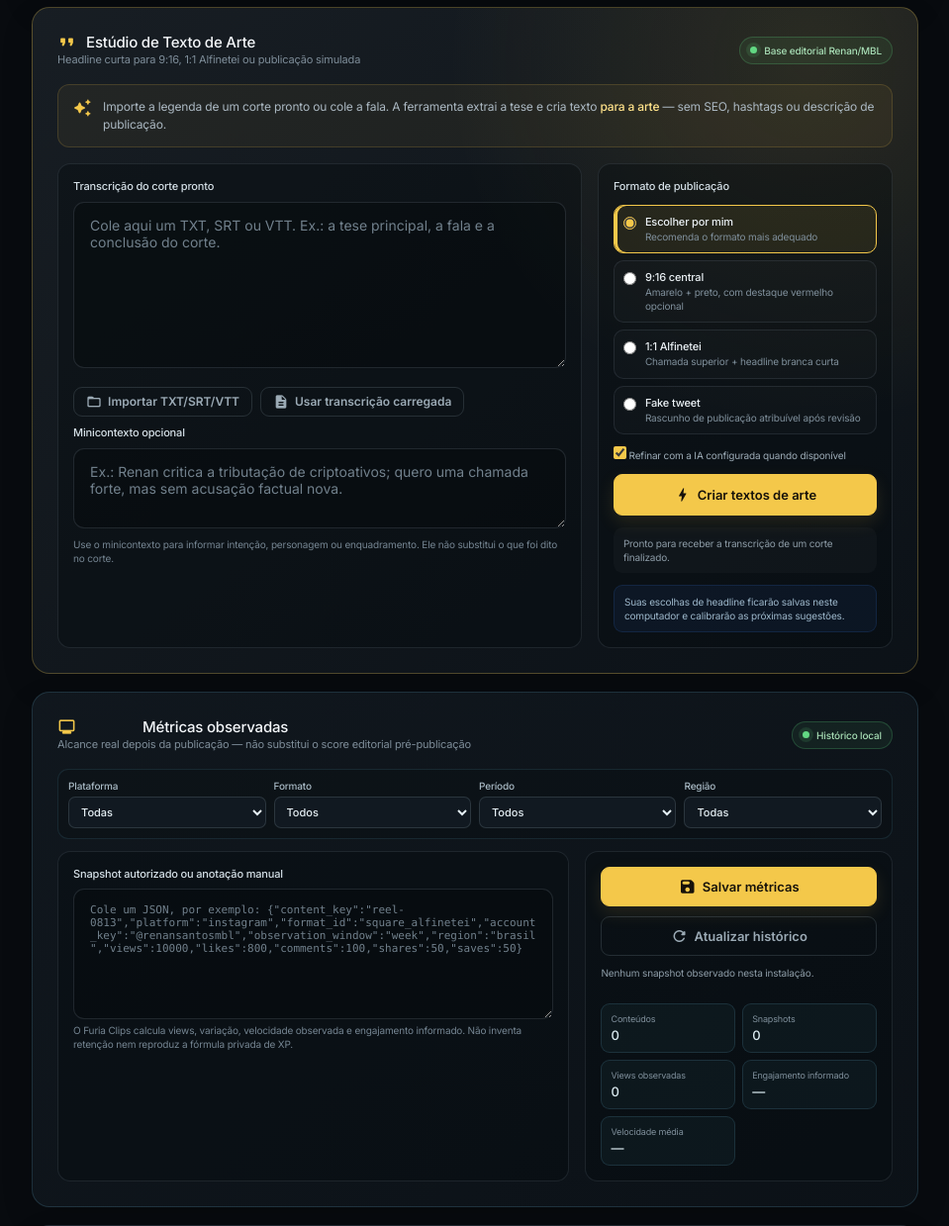
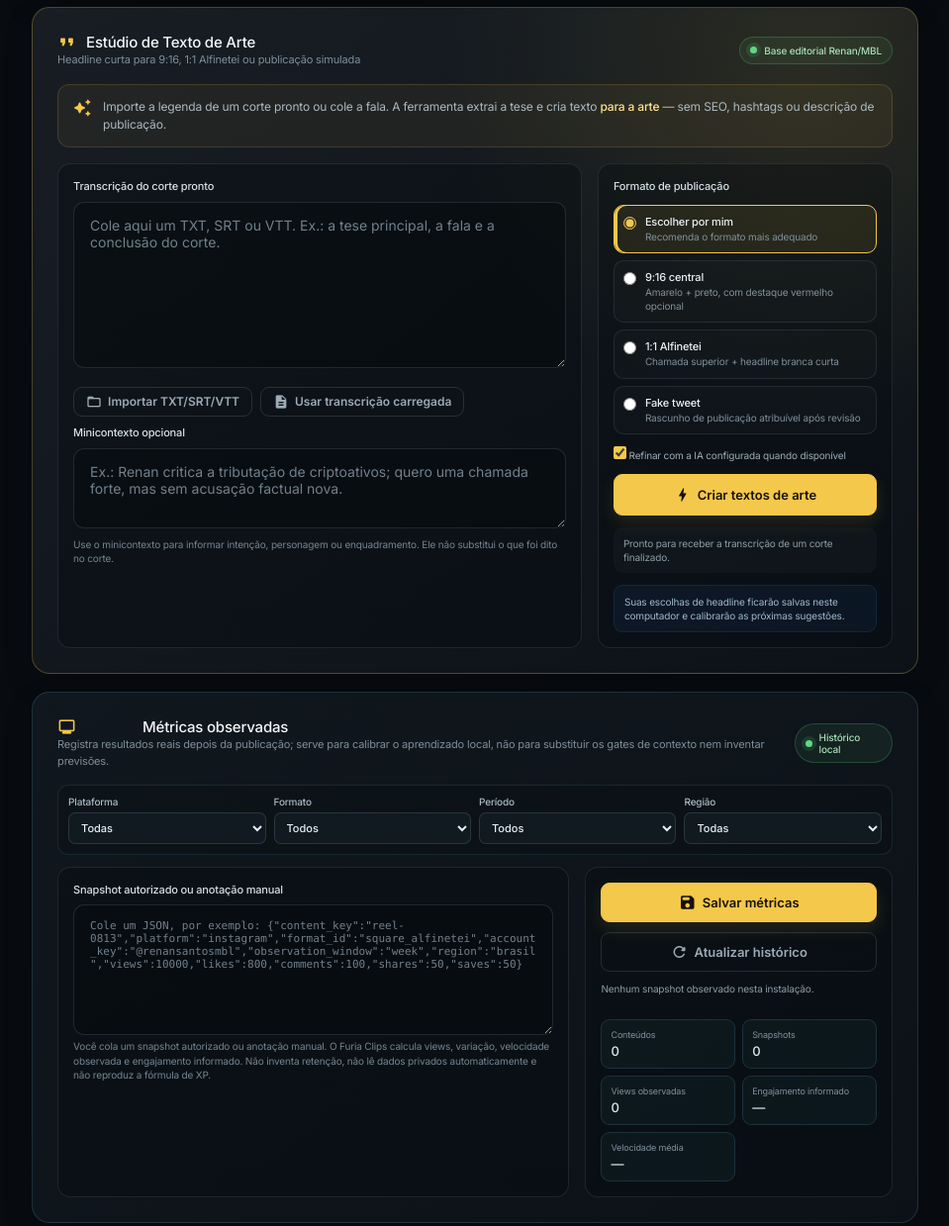
Before and after one commit to SAGIEV007/furia-clips, a Flask app: page / in a window 1280 px wide. Shown: the part 1006-2245 px from the top of the page at 99% size, without its empty margins (306-1265 px from the left). Run offline with Flask 3, Linux system fonts and the light colour scheme; data comes from the database, SQL or seed files in the repository; data that the repository does not hold is empty; some libraries are stand-ins or nearby versions.

Commit message:
feat: clarify metrics and source controls
Atualiza o painel para distinguir download simples de download com transcrição e explica que Métricas observadas registra resultados pós-publicação sem decidir cortes automaticamente.

```diff
--- a/templates/index.html
+++ b/templates/index.html
@@ -170,9 +170,9 @@
 
                 <div class="setting-group ai-config" id="geminiConfig" style="display:none">
                     <label>Gemini API Key <span class="setting-hint">(opcional)</span></label>
-                    <input type="password" id="settingGeminiKey" class="setting-input" placeholder="Cole a chave apenas nesta instalação; ela não será exibida nem publicada">
-                    <div class="ai-key-status" id="geminiKeyStatus" aria-live="polite">Verificando se existe uma chave nesta instalação...</div>
-                    <small class="setting-hint">A chave é necessária para análise online. Sem ela, o app tenta legendas públicas e depois Whisper CPU. Ela deve ficar somente no `.env` ou banco local, nunca no GitHub. Disponível no <a href="https://aistudio.google.com/apikeys" target="_blank">Google AI Studio</a>.</small>
+                    <input type="password" id="settingGeminiKey" class="setting-input" placeholder="Cole a chave; ela será salva fora do checkout">
+                    <div class="ai-key-status" id="geminiKeyStatus" aria-live="polite">Verificando se existe uma chave persistente...</div>
+                    <small class="setting-hint">A chave é salva em `FuriaClipsData/config/local.env`, fora do GitHub. Para dois notebooks, use a mesma pasta de dados sincronizada ou copie esse arquivo uma vez para o segundo computador. Disponível no <a href="https://aistudio.google.com/apikeys" target="_blank">Google AI Studio</a>.</small>
                     <label for="settingGeminiModel">Modelo Gemini <span class="setting-hint">(avançado)</span></label>
                     <input type="text" id="settingGeminiModel" class="setting-input" value="gemini-2.5-flash" placeholder="gemini-2.5-flash" autocomplete="off">
                     <small class="setting-hint">Usado tanto na análise multimodal quanto no ranking dos cortes. Mantenha o padrão salvo, salvo se sua conta tiver outro modelo compatível.</small>
@@ -299,11 +299,14 @@
                 <div class="source-status" id="transcriptStatus">Nenhuma transcrição manual carregada.</div>
             </div>
                         <div class="source-panel" id="sourcePanelLink" style="display:none">
-                 <p class="source-help">Use uma URL pública, preferencialmente do YouTube. O programa escolhe a melhor combinação de vídeo e áudio até 1080p, abre uma janela para você definir a pasta final e gera a transcrição timestampada automaticamente.</p>
+                 <p class="source-help">Use uma URL pública, preferencialmente do YouTube. O programa baixa vídeo e áudio até 1080p e usa a transcrição manual já confirmada quando ela estiver disponível.</p>
                  <div class="source-link-row">
                      <input type="url" id="sourceUrlInput" class="setting-input" placeholder="https://www.youtube.com/watch?v=...">
                      <button class="btn btn-sm btn-outline" id="btnProbeSource" type="button"><span class="material-icons-round">search</span> Verificar</button>
-                     <button class="btn btn-sm btn-primary" id="btnImportSource" type="button"><span class="material-icons-round">cloud_download</span> Importar e transcrever</button>
+                 </div>
+                 <div class="source-link-actions">
+                     <button class="btn btn-sm btn-outline" id="btnDownloadSource" type="button"><span class="material-icons-round">download</span> Baixar somente</button>
+                     <button class="btn btn-sm btn-primary" id="btnDownloadTranscribeSource" type="button"><span class="material-icons-round">cloud_download</span> Baixar e transcrever</button>
                  </div>
                  <div class="source-download-options">
                      <div class="source-destination-row">
@@ -312,7 +315,7 @@
                          <button class="btn btn-sm btn-outline" id="btnChooseSourceDir" type="button"><span class="material-icons-round">folder_open</span> Escolher pasta</button>
                      </div>
                      <div class="source-option-row">
-                         <label class="source-checkbox"><input type="checkbox" id="sourceAutoTranscribe" checked> Gerar transcrição automaticamente</label>
+                         <span class="source-help-inline">“Baixar e transcrever” respeita a transcrição manual confirmada e só usa Gemini/legenda/Whisper quando ela não existir.</span>
                          <label class="source-quality-label" for="sourceMaxHeight">Qualidade máxima
                              <select id="sourceMaxHeight" class="setting-select">
                                  <option value="1080" selected>1080p</option>
@@ -416,7 +419,7 @@
             <div class="section-header">
                 <div>
                     <h3><span class="material-icons-round">monitoring</span> Métricas observadas</h3>
-                    <p class="section-hint">Alcance real depois da publicação — não substitui o score editorial pré-publicação</p>
+                    <p class="section-hint">Registra resultados reais depois da publicação; serve para calibrar o aprendizado local, não para substituir os gates de contexto nem inventar previsões.</p>
                 </div>
                 <span class="studio-status-pill"><span class="status-dot online"></span> Histórico local</span>
             </div>
@@ -459,7 +462,7 @@
                 <div>
                     <label for="performanceMetricsInput">Snapshot autorizado ou anotação manual</label>
                     <textarea id="performanceMetricsInput" class="context-input performance-metrics-input" rows="6" placeholder='Cole um JSON, por exemplo: {"content_key":"reel-0813","platform":"instagram","format_id":"square_alfinetei","account_key":"@renansantosmbl","observation_window":"week","region":"brasil","views":10000,"likes":800,"comments":100,"shares":50,"saves":50}'></textarea>
-                    <p class="headline-studio-hint">O Furia Clips calcula views, variação, velocidade observada e engajamento informado. Não inventa retenção nem reproduz a fórmula privada de XP.</p>
+                    <p class="headline-studio-hint">Você cola um snapshot autorizado ou anotação manual. O Furia Clips calcula views, variação, velocidade observada e engajamento informado. Não inventa retenção, não lê dados privados automaticamente e não reproduz a fórmula de XP.</p>
                 </div>
                 <div class="performance-metrics-controls">
                     <button class="btn btn-primary" id="btnSavePerformanceMetrics" type="button"><span class="material-icons-round">save</span> Salvar métricas</button>
```
